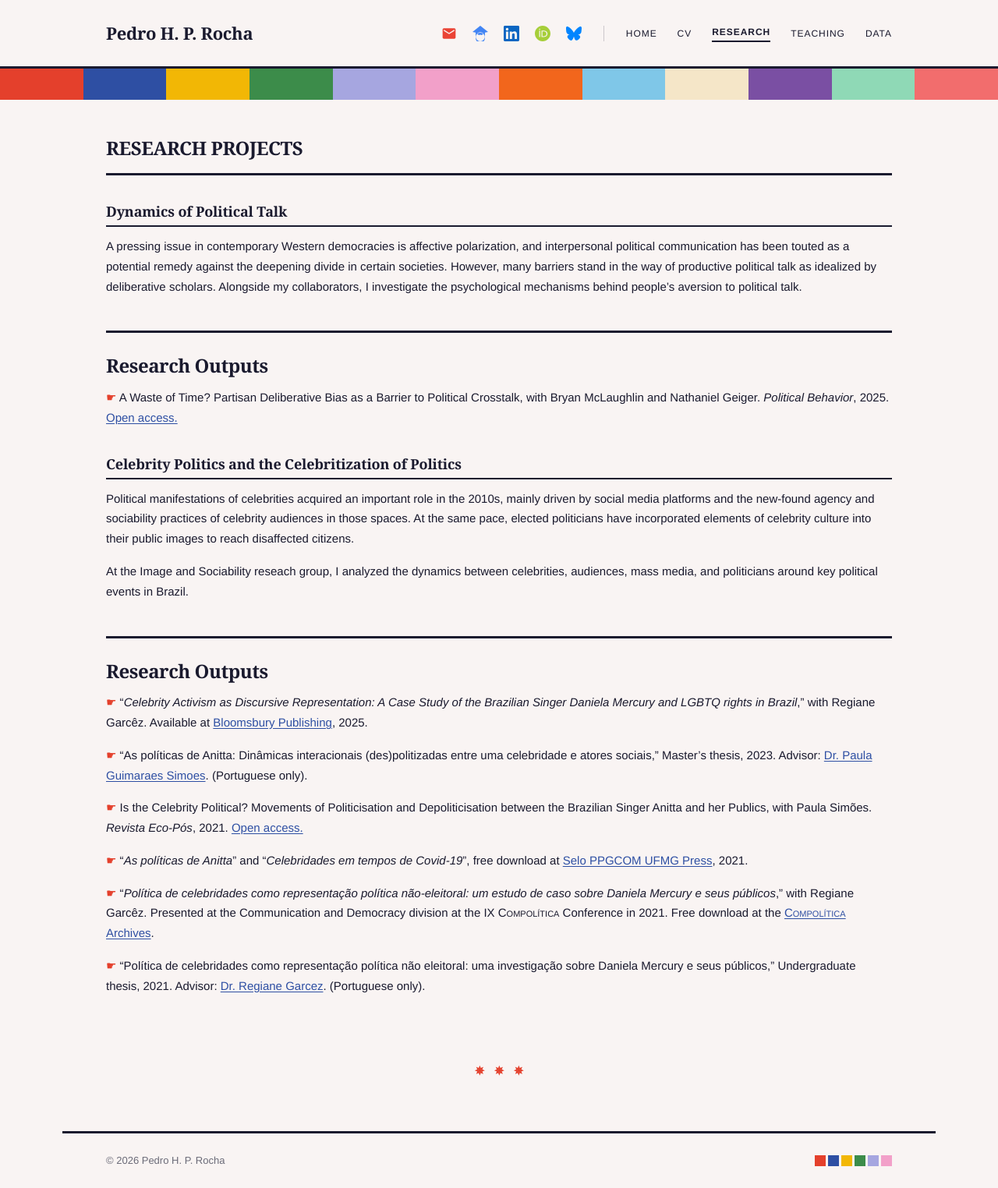
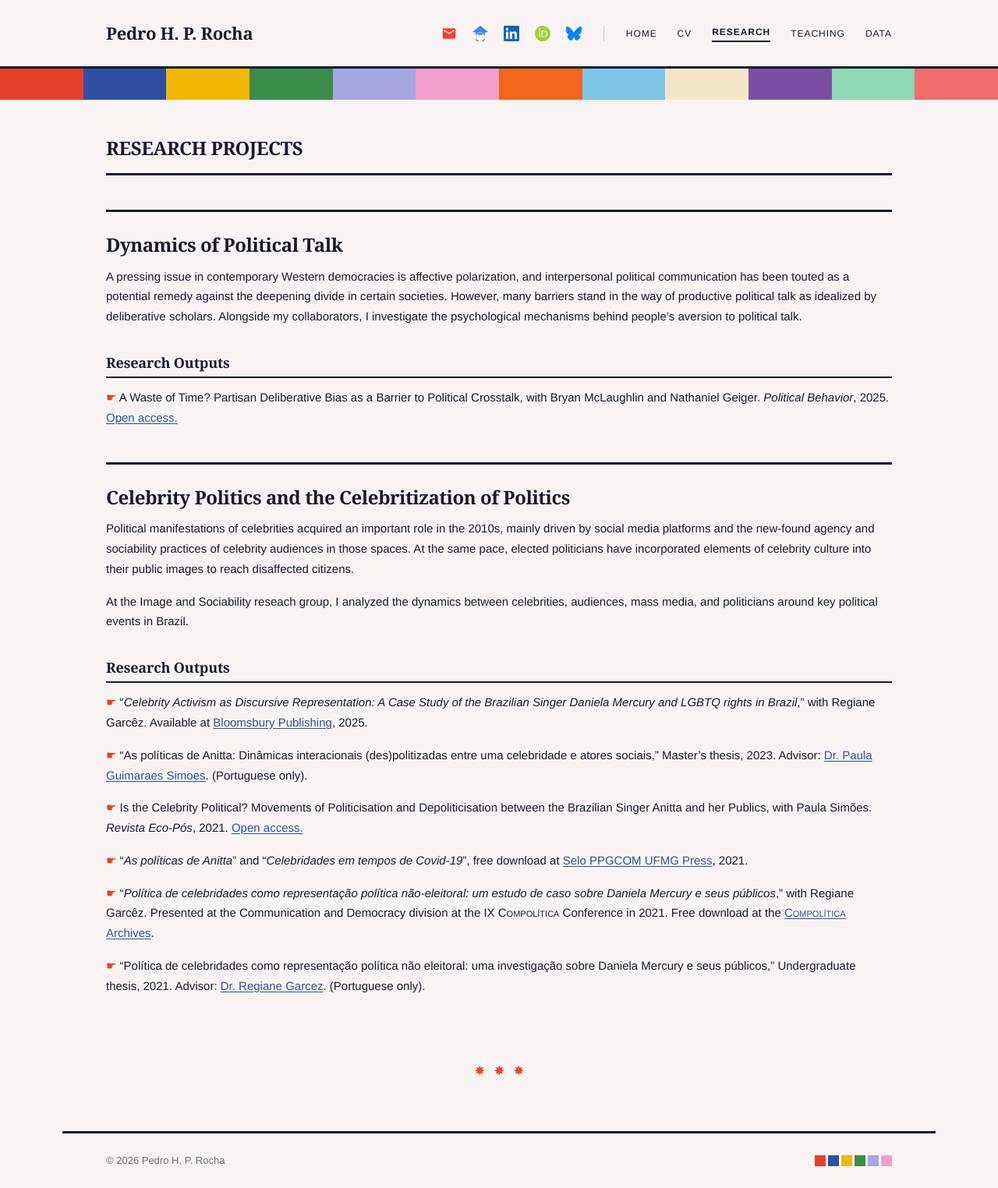
Before and after one commit to pedrohprocha/pedrohprocha.github.io, a Jekyll site: the page built from pages/research.md, in a window 1280 px wide. Shown: the whole page at 78% size. Built offline with Jekyll 4.4.1, drawn with Linux system fonts in a browser that asks for light colours; some web fonts are replaced.

Commit message:
small fixes

```diff
--- a/pages/research.md
+++ b/pages/research.md
@@ -5,21 +5,21 @@ permalink: /research/
 description: "Research by Pedro H. P. Rocha on political communication and celebrity politics."
 ---
 
-## Dynamics of Political Talk
+# Dynamics of Political Talk
 
 A pressing issue in contemporary Western democracies is affective polarization, and interpersonal political communication has been touted as a potential remedy against the deepening divide in certain societies. However, many barriers stand in the way of productive political talk as idealized by deliberative scholars. Alongside my collaborators, I investigate the psychological mechanisms behind people's aversion to political talk.
 
-# Research Outputs
+## Research Outputs
 
 <span style="color:#E4402C">☛</span> A Waste of Time? Partisan Deliberative Bias as a Barrier to Political Crosstalk, with Bryan McLaughlin and Nathaniel Geiger. *Political Behavior*, 2025. [Open access.](https://doi.org/10.1007/s11109-025-10068-w)
 
-## Celebrity Politics and the Celebritization of Politics
+# Celebrity Politics and the Celebritization of Politics
 
 Political manifestations of celebrities acquired an important role in the 2010s, mainly driven by social media platforms and the new-found agency and sociability practices of celebrity audiences in those spaces. At the same pace, elected politicians have incorporated elements of celebrity culture into their public images to reach disaffected citizens.
 
 At the Image and Sociability reseach group, I analyzed the dynamics between celebrities, audiences, mass media, and politicians around key political events in Brazil.
 
-# Research Outputs
+## Research Outputs
 
 <span style="color:#E4402C">☛</span> "*Celebrity Activism as Discursive Representation: A Case Study of the Brazilian Singer Daniela Mercury and LGBTQ rights in Brazil*," with Regiane Garcêz. Available at [Bloomsbury Publishing](https://www.bloomsbury.com/us/audience-interactions-in-contemporary-celebrity-culture-9781666922431/), 2025.
 
```
Also changed, not shown: pages/courses.md (+0 -1 lines).
